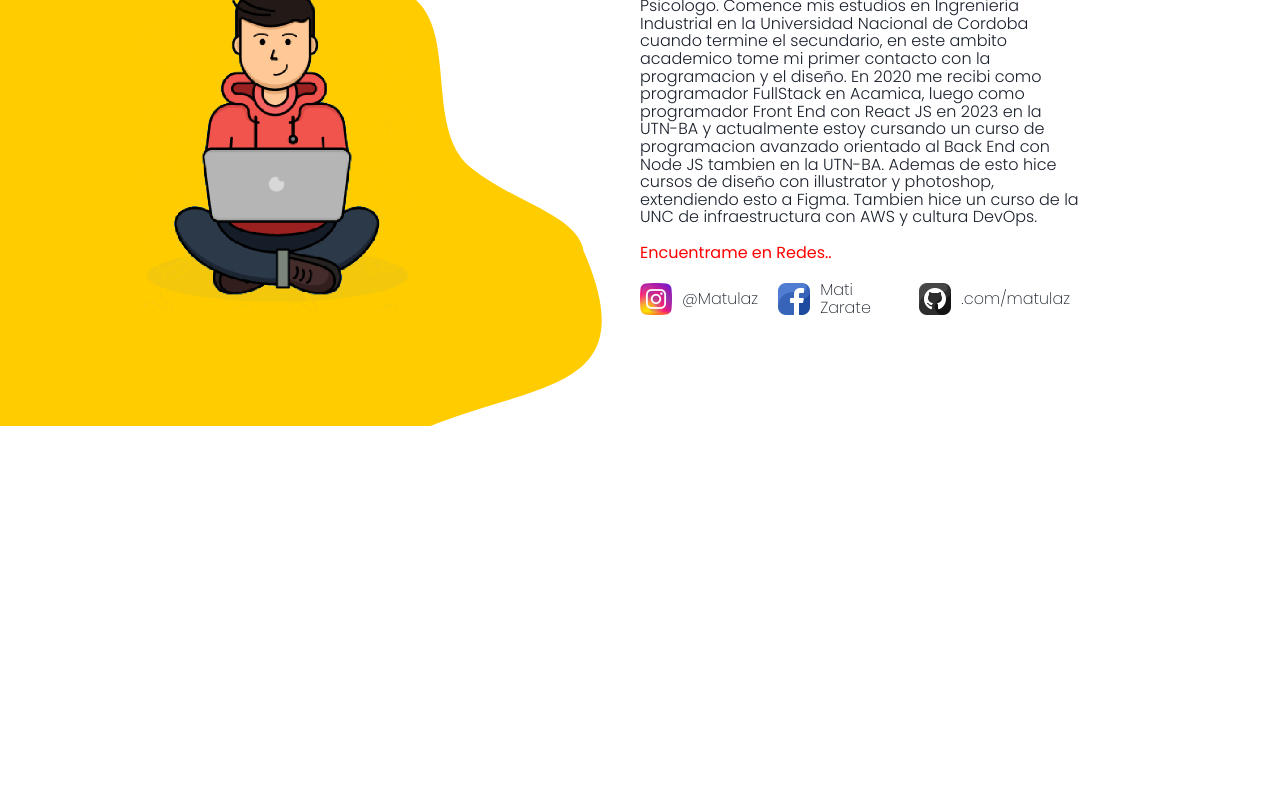
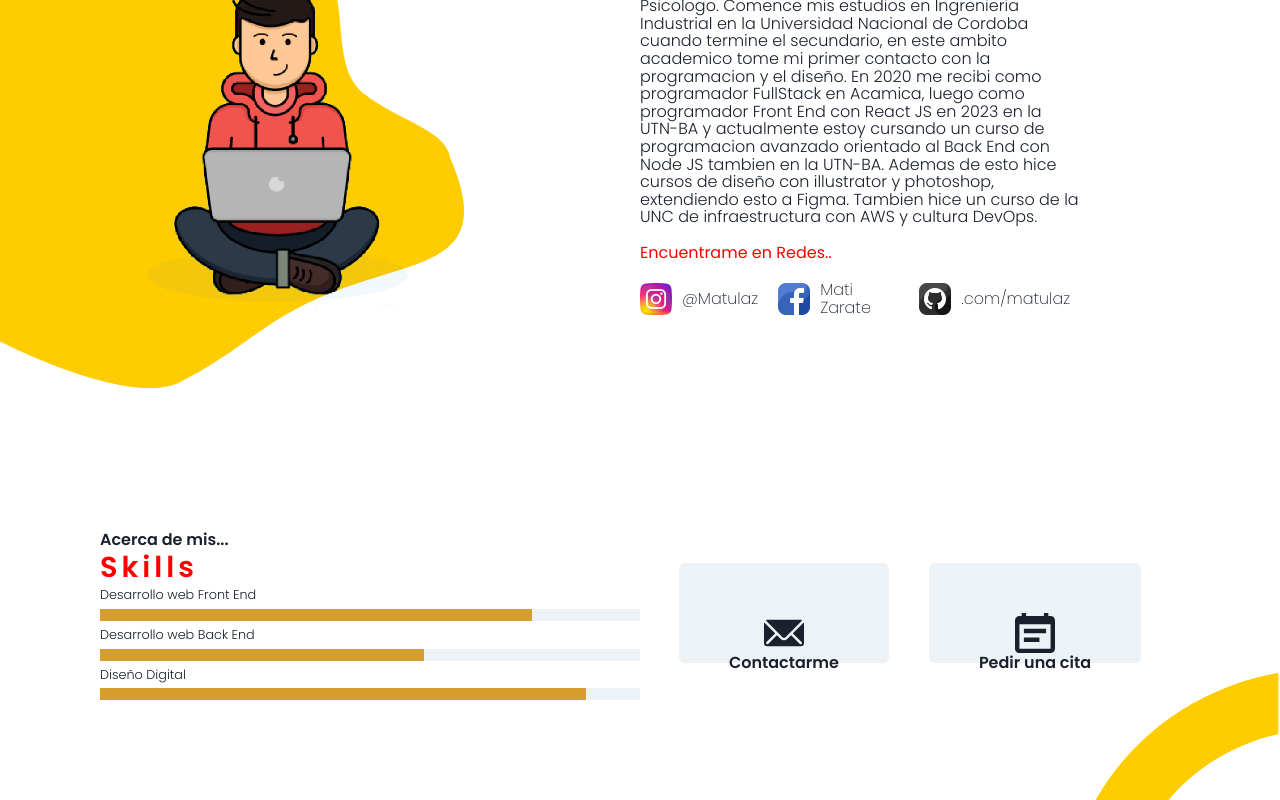
Before and after one commit to Matulaz/matias-zarate-responsive, a React (Vite) app: page / in a window 1280 px wide. Shown: the part 998-1798 px from the top of the page. Before the commit the page ends 1424 px from the top, so only its background shows below. Built offline with nearby package versions, Linux system fonts and the light colour scheme.

Commit message:
skills..

```diff
--- a/src/components/desktop/DesktopPortfolio.jsx
+++ b/src/components/desktop/DesktopPortfolio.jsx
@@ -1,5 +1,6 @@
 import * as React from 'react'
-import { ChakraProvider, Box, Center,Flex, Spacer, Grid, GridItem } from '@chakra-ui/react'
+import { ChakraProvider, Box, Progress ,Flex, Text, Button } from '@chakra-ui/react'
+import { CalendarIcon, EmailIcon } from '@chakra-ui/icons'
 import './DesktopPortfolio.css'
 import foto from '../../assets/img/foto2.png'
 import ig from '../../assets/img/instagram.png'
@@ -12,8 +13,9 @@ function DesktopPortfolio(){
     return(
 
         <ChakraProvider>
+        <Box className="Main">
 
-                <Flex justifyContent={'center'} alignItems={'center'} className='Main' p='100px' >
+                <Flex justifyContent={'center'} alignItems={'center'} p='100px' >
                         <Box w='50%'>
                                 <Box as='img' src={ foto } alt='matulaz'ps='30px' w='60%'/>
                         </Box>
@@ -37,12 +39,26 @@ function DesktopPortfolio(){
                         </Box>
                 </Flex>
 
+                <Flex justifyContent={'center'} alignItems={'center'} p='100px'>
+                        <Box w='50%'>
+                                <Text py='5px' fontSize='1em'fontWeight={600}>Acerca de mis...</Text>
+                                <Text py='5px' color='red' fontSize='1.8em' letterSpacing={4} fontWeight={600}>Skills</Text>
+
+                                <Text py='5px' fontSize='0.8em'>Desarrollo web Front End</Text>
+                                <Progress value={80} colorScheme='yellow'/>
+                                <Text py='5px' fontSize='0.8em'>Desarrollo web Back End</Text>
+                                <Progress value={60} colorScheme='yellow'/>
+                                <Text py='5px' fontSize='0.8em'>Diseño Digital</Text>
+                                <Progress value={90} colorScheme='yellow'/>
+                        </Box>
+                        <Flex w='50%' justifyContent={'center'}>
+                                <Button p='50' m='5'display='block'><EmailIcon boxSize={10} /><Text>Contactarme</Text></Button>
+                                <Button p='50' m='5'display='block'><CalendarIcon boxSize={10} /><Text>Pedir una cita</Text></Button>
+                        </Flex>
+                </Flex>
 
 
-
-
-
-
+        </Box>
         </ChakraProvider>
         )
 }
```
Also changed, not shown: src/assets/img/bg-main.svg.
